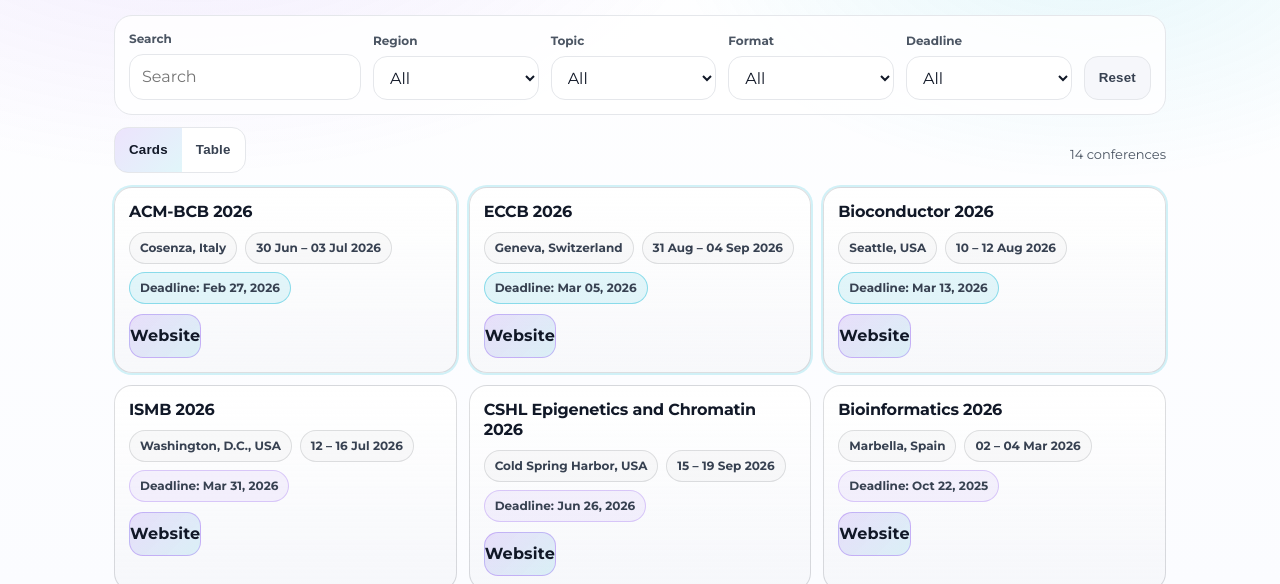
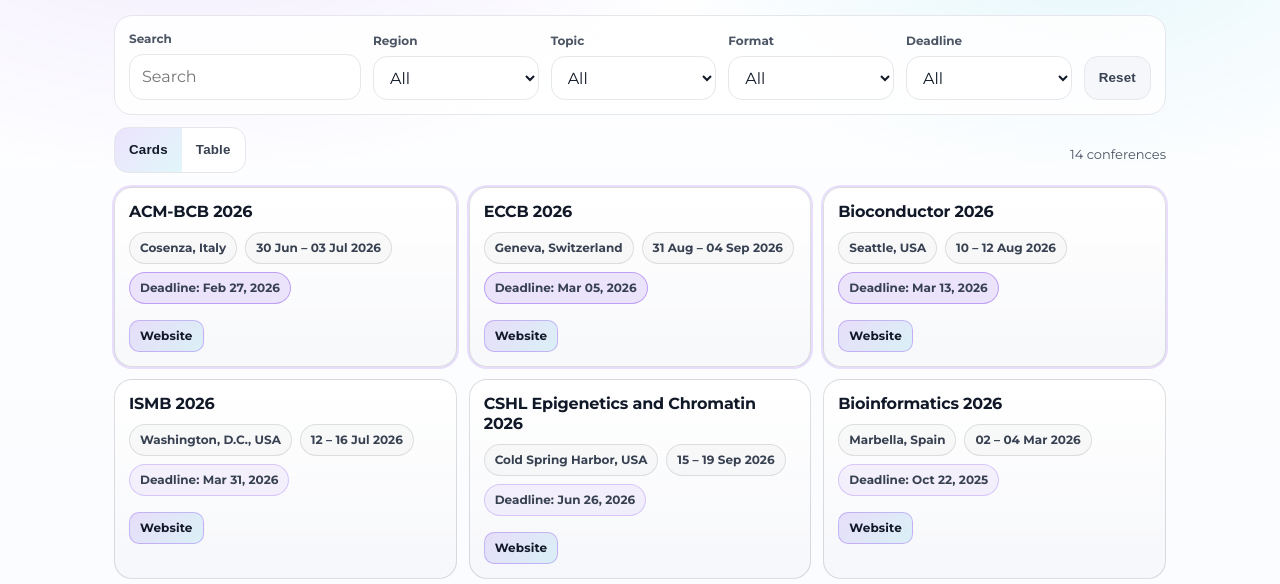
Before and after one commit to Omicentra/omicentra-site, a plain HTML site: page conferences.html in a window 1280 px wide. Shown: the part 216-800 px from the top of the page. Drawn offline with Linux system fonts and the light colour scheme.

Commit message:
Smaller website button in cards, purple for urgent

```diff
--- a/css/styles.css
+++ b/css/styles.css
@@ -476,3 +476,30 @@
 }
 
 [hidden]{display:none !important;}
+
+/* Smaller, UI-friendly website button in cards */
+.card-actions{
+  margin-top: 6px;
+  display:flex;
+  align-items:center;
+  justify-content:flex-start;
+}
+
+.cta--tiny{
+  min-height: 32px;
+  padding: 0 10px;
+  border-radius: 10px;
+  font-size: 12px;
+  letter-spacing: .12px;
+  width: auto;
+}
+
+/* Urgent styling should be purple (not blue) */
+.chip--urgent{
+  border-color: rgba(124,58,237,.40);
+  background: rgba(124,58,237,.12);
+}
+
+.card--urgent{
+  box-shadow: 0 0 0 2px rgba(124,58,237,.16);
+}
```
